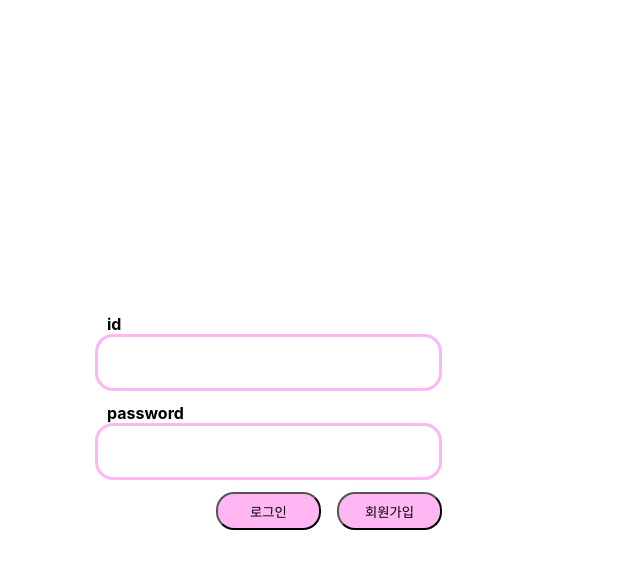
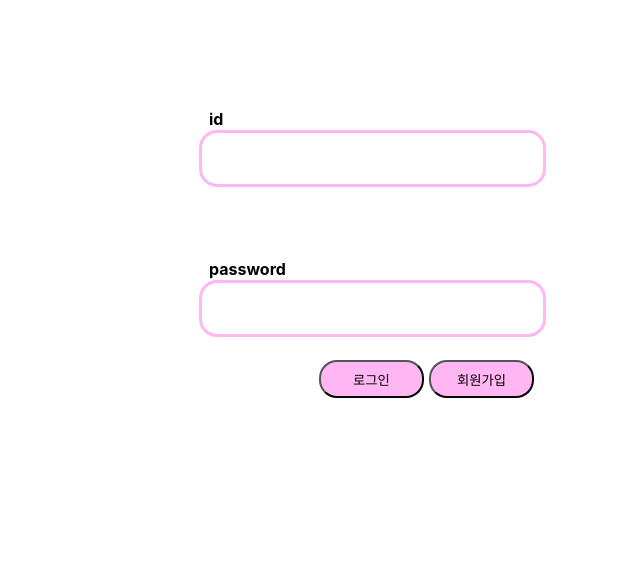
Before and after one commit to BaekSeungHa/Javascript-study, a website: page web수업/index.html in a window 1280 px wide. Shown: the part 70-638 px from the top of the page, without its empty margins (451-1091 px from the left). Drawn offline with nearby package versions, Linux system fonts and the light colour scheme.

Commit message:
Update style.css

```diff
--- a/web수업/style.css
+++ b/web수업/style.css
@@ -5,8 +5,8 @@
     position: absolute;
     width: 17px;
     height: 19px;
-    left: 558px;
-    top: 385px;
+    left: 660px;
+    top: 180px;
 
     font-family: 'Inter';
     font-style: normal;
@@ -23,8 +23,8 @@
     position: absolute;
     width: 347px;
     height: 57px;
-    left: 546px;
-    top: 404px;
+    left: 650px;
+    top: 200px;
 
     border: 3px solid #FFB6F3;
     border-radius: 18px;
@@ -34,8 +34,8 @@
     position: absolute;
     width: 93px;
     height: 19px;
-    left: 558px;
-    top: 474px;
+    left: 660px;
+    top: 330px;
 
     font-family: 'Inter';
     font-style: normal;
@@ -52,8 +52,8 @@
     position: absolute;
     width: 347px;
     height: 57px;
-    left: 546px;
-    top: 493px;
+    left: 650px;
+    top: 350px;
 
     border: 3px solid #FFB6F3;
     border-radius: 18px;
@@ -63,8 +63,8 @@
     position: absolute;
     width: 105px;
     height: 38px;
-    left: 667px;
-    top: 562px;
+    left: 770px;
+    top: 430px;
 
     background: #FFB6F3;
     border-radius: 18px;
@@ -75,8 +75,8 @@
     position: absolute;
     width: 105px;
     height: 38px;
-    left: 788px;
-    top: 562px;
+    left: 880px;
+    top: 430px;
 
     background: #FFB6F3;
     border-radius: 18px;
```
